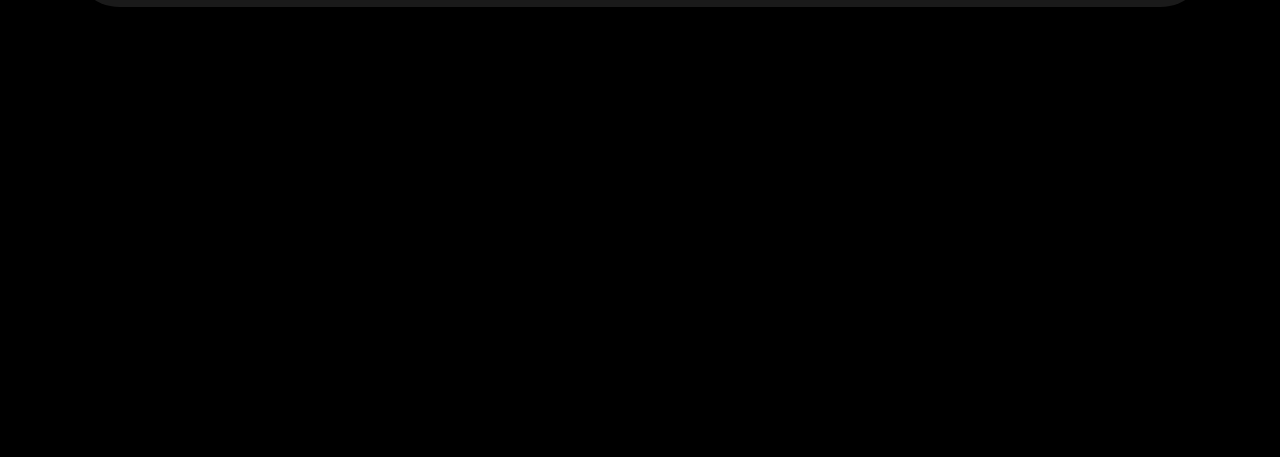
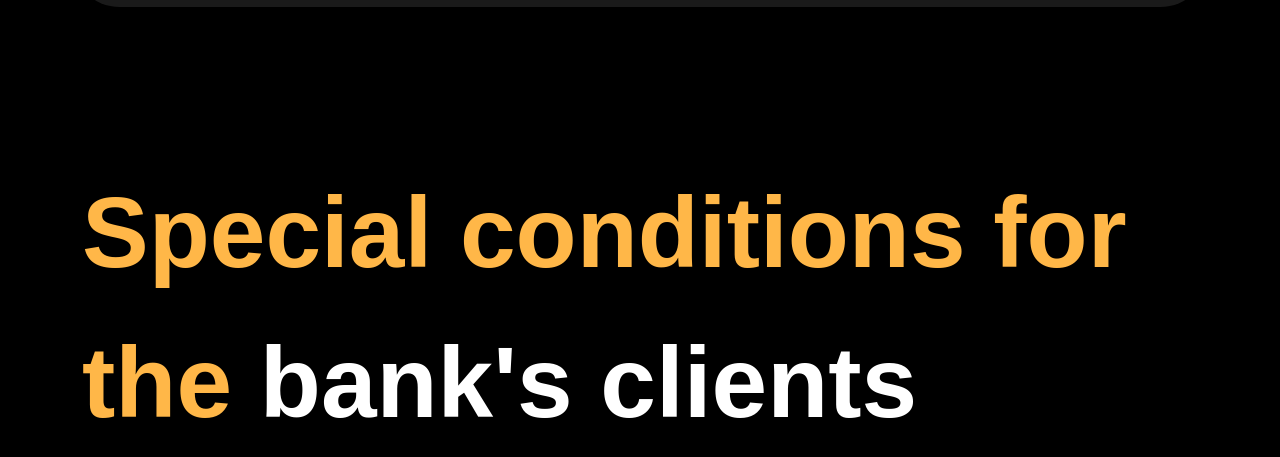
Before and after one commit to dimaa21/website-digital-agency, a website: page index.html in a window 1280 px wide. Shown: the part 637-1094 px from the top of the page. Before the commit the page ends 800 px from the top, so only its background shows below. Drawn offline with nearby package versions, Linux system fonts and the light colour scheme; a web font is replaced by a local one.

Commit message:
Update index.html

```diff
--- a/index.html
+++ b/index.html
@@ -39,6 +39,12 @@
         </div>
      </header>
 
+    <section class="main-text container">
+        <p class="terms-text">
+            <span class="yellow-text">Special conditions for the </span>
+            <span class="white-text"> bank's clients </span>
+        </p>
+    </section>
 
 
     <script src="app/js/main.js"></script>
```
